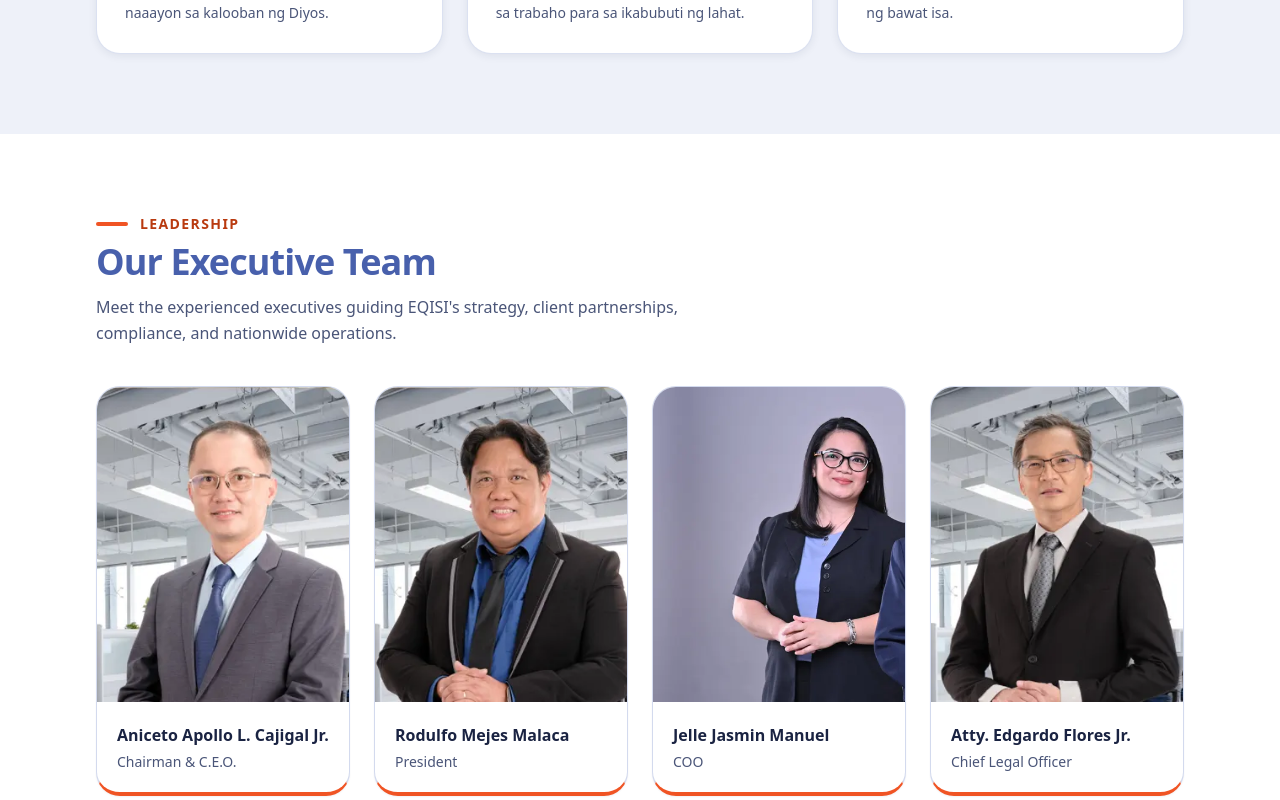
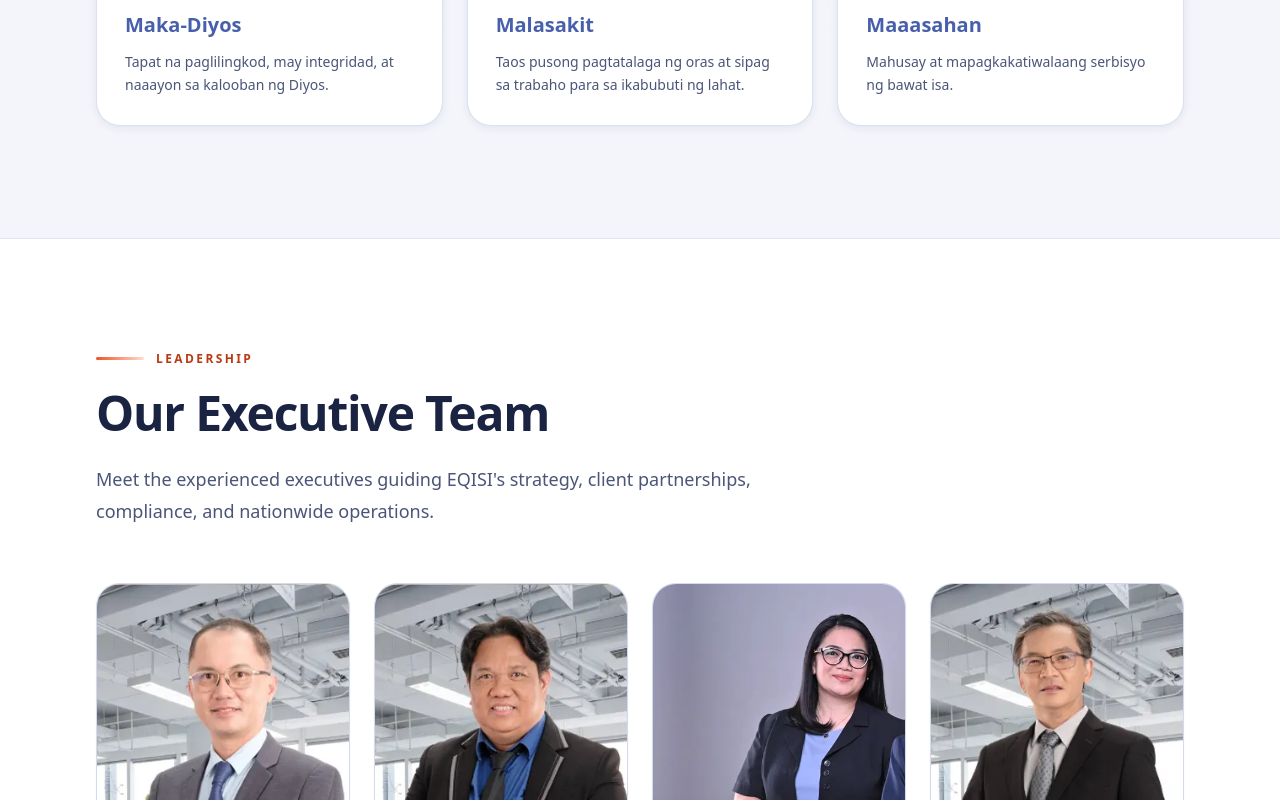
Before and after one commit to isturiscedrick/EQISI, a React (Vite) app in the folder vite-react-template/: page /about in a window 1280 px wide. Shown: the part 1740-2540 px from the top of the page. Built offline with nearby package versions, Linux system fonts and the light colour scheme.

Commit message:
Upgrade shared section headers and spacing across pages

```diff
--- a/vite-react-template/src/components/layout/Section.tsx
+++ b/vite-react-template/src/components/layout/Section.tsx
@@ -8,27 +8,33 @@ interface SectionProps {
   eyebrow: string
   title: string
   lead?: string
-  /** Tinted background, to alternate sections. */
   muted?: boolean
   children: ReactNode
 }
 
-/** A page section with an eyebrow, heading and optional intro. The id doubles as the anchor target. */
+/** Consistent editorial section header and generous spacing across every route. */
 export function Section({ id, eyebrow, title, lead, muted = false, children }: SectionProps) {
   return (
-    <section id={id} aria-labelledby={`${id}-heading`} className={cn('py-16 sm:py-20', muted && 'bg-surface-muted')}>
-      <Container>
+    <section
+      id={id}
+      aria-labelledby={`${id}-heading`}
+      className={cn('relative overflow-hidden border-b border-border/60 py-20 sm:py-24 lg:py-28', muted ? 'bg-surface-muted/70' : 'bg-surface/75')}
+    >
+      {muted && <div aria-hidden="true" className="pointer-events-none absolute inset-0 bg-dots opacity-40" />}
+      <Container className="relative">
         <Reveal>
-          <p className="flex items-center gap-3 text-sm font-bold tracking-widest text-warning uppercase">
-            <span aria-hidden="true" className="h-1 w-8 rounded-full bg-highlight" />
-            {eyebrow}
-          </p>
-          <h2 id={`${id}-heading`} className="mt-2 max-w-3xl text-3xl font-bold tracking-tight text-primary sm:text-4xl">
-            {title}
-          </h2>
-          {lead && <p className="mt-3 max-w-prose text-fg-muted">{lead}</p>}
+          <div className="max-w-3xl">
+            <p className="flex items-center gap-3 text-xs font-extrabold tracking-[0.2em] text-warning uppercase">
+              <span aria-hidden="true" className="h-[3px] w-12 rounded-full bg-gradient-to-r from-highlight to-highlight/20" />
+              {eyebrow}
+            </p>
+            <h2 id={`${id}-heading`} className="mt-4 text-3xl font-extrabold leading-tight tracking-tight text-fg sm:text-4xl lg:text-5xl">
+              {title}
+            </h2>
+            {lead && <p className="mt-5 max-w-2xl text-base leading-8 text-fg-muted sm:text-lg">{lead}</p>}
+          </div>
         </Reveal>
-        <div className="mt-10">{children}</div>
+        <div className="mt-12 sm:mt-14">{children}</div>
       </Container>
     </section>
   )
```
